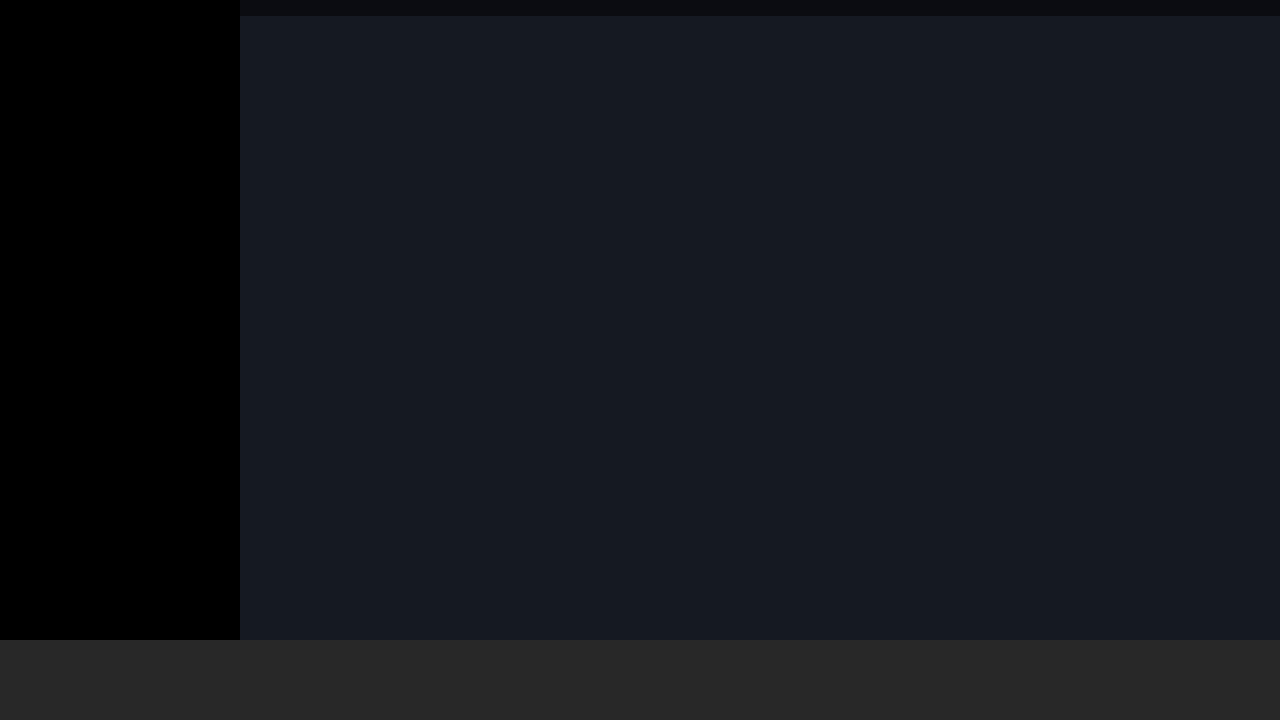
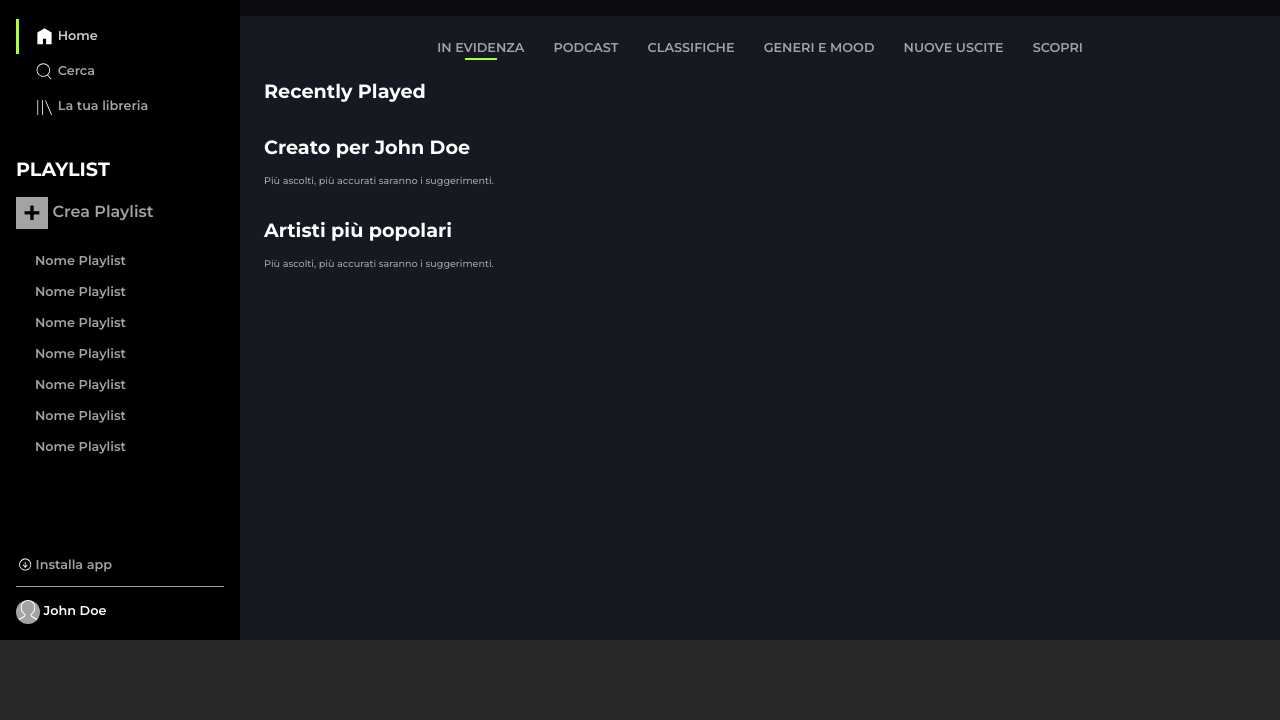
Before and after one commit to expldec/html-css-spotifyweb, a plain HTML site: page index.html in a window 1280 px wide. Shown: the part 80-800 px from the top of the page. Drawn offline with Linux system fonts and the light colour scheme.

Commit message:
aggiunti stili sidebar e bozza main content

```diff
--- a/css/styles.css
+++ b/css/styles.css
@@ -5,32 +5,180 @@
     box-sizing: border-box;
 }
 
+/* COMMON */
+
 body {
     font-family: 'Montserrat', sans-serif;
+    font-weight: 600;
+    font-size: 0.8rem;
+    color: #a3a3a3;
 }
 
+a {
+    text-decoration: none;
+    color: inherit;
+}
+
+a:hover {
+    color: white;
+}
+
+ul {
+    list-style: none;
+}
 
 /* TOP */
-.top {
+#top {
     display: flex;
     width: 100%;
     height: calc(100vh - 5rem);
 }
 
-.sidebar {
+
+/* SIDEBAR COMMON */
+#sidebar {
     width: 15rem;
+    height: 100%;
     background-color: black;
+    display: flex;
+    flex-direction: column;
+    align-content: flex-start;
 }
 
-.content {
+#sidebar > div {
+    padding: 1rem;
+    width: 100%;
+}
+
+#sidebar h2 {
+    color: white;
+    margin-bottom: 1rem;
+}
+
+#sidebar li {
+    padding: 0.5rem 1rem;
+    border-left: 3px solid transparent;
+}
+
+/* SIDEBAR LOGO */
+#sidebar .logo img {
+    height: 3rem;
+}
+
+/* SIDEBAR NAV */
+
+#nav {
+    padding: 0;
+}
+
+#nav img {
+    height: 1.5em;
+    vertical-align: middle;
+}
+
+#nav li.active {
+    border-left: 3px solid #adff2f;
+    color: #cecece;
+}
+
+
+/* SIDEBAR PLAYLIST */
+#sidebar #playlist-header {
+    padding-bottom: 0;
+}
+
+#sidebar #playlist-list {
+    padding-top: 0;
+    overflow-y: auto;
+    min-height: 5rem;
+}
+
+#create-playlist {
+    font-size: 1rem;
+    margin-bottom: 1rem;
+}
+
+.add-icon {
+    display: inline-block;
+    height: 2rem;
+    width: 2rem;
+    font-size: 2rem;
+    text-align: center;
+    line-height: 2rem;
+    vertical-align: middle;
+    background-color: #a3a3a3;
+    color: black;
+}
+
+#create-playlist:hover .add-icon {
+    background-color: white;
+}
+#create-playlist:hover a {
+    color: white;
+}
+
+
+/* SIDEBAR BOTTOM */
+#sidebar-bottom {
+    margin-top: auto;
+}
+
+.download-link img {
+    height: 1rem;
+    vertical-align: middle;
+}
+
+#sidebar-bottom .separator {
+    background-color:#a3a3a3;
+    height: 1px;
+    margin: 0.8rem 0;
+}
+
+.profile-pic {
+    display: inline-block;
+    width: 1.5rem;
+    height: 1.5rem;
+    border-radius: 1rem;
+    background-color: #a3a3a3;
+    background-image: url('../img/profile.svg');
+    background-size: cover;
+    vertical-align: middle;
+}
+
+.profile-name {
+    color: white;
+    font-weight: 600;
+}
+
+
+/* MAIN CONTENT DIV */
+/* COMMON */
+#content {
     background-color: #141922;
     width: calc(100% - 15rem);
 /* altezza fissa 100vh meno l'altezza del footer */
     height: calc(100vh - 5rem);
     overflow-y: auto;
+    padding: 1rem;
 }
 
-.banner-overlay {
+#content > div {
+    padding: 0.5rem;
+}
+
+#content h2 {
+    color: white;
+    margin-bottom: 1rem;
+}
+
+#content h3 {
+    font-size: 0.6rem;
+    font-weight: 500;
+    margin-bottom: 1rem;
+}
+
+/* OVERLAID BANNER */
+#banner-overlay {
     position: fixed;
     top: 0;
     left: 15rem;
@@ -53,9 +201,44 @@ body {
     text-transform: uppercase;
 }
 
+#upgrade-btn:hover {
+    transform: scale(1.1);
+}
+
+/* uso un div spaziatore per spingere il
+contenuto sotto il banner senza "sporcare"
+i div del contenuto con margini o padding
+indebiti */
+
+#top-spacer {
+    height: 6rem;
+    width: 100%;
+}
+
+#categories {
+    text-align: center;
+}
+
+#categories li {
+    display: inline-block;
+    margin: 0 0.8rem;
+    text-transform: uppercase;
+}
+
+#categories li.active::after {
+    content: '';
+    display: block;
+    margin: 0.2rem auto;
+    background-color: #adff2f;
+    width: 2rem;
+    height: 2px;
+}
+
 /* BOTTOM */
-.bottom {
+#bottom {
     width: 100%;
     height: 5rem;
     background-color: #282828;
+    position: relative;
+    z-index: 10;
 }
--- a/index.html
+++ b/index.html
@@ -12,18 +12,97 @@
     <title>Spotify</title>
 </head>
 <body>
-    <div class="top">
-        <div class="sidebar">
-
+    <div id="top">
+        <div id="sidebar">
+            <div class="logo">
+                <img src="img/logo.svg" alt="">
+            </div>
+            <div id="nav">
+                <ul>
+                    <li class="active">
+                        <a href="#">
+                            <img src="img/home.svg" alt="">
+                            <span class="label">Home</span>
+                        </a>
+                    </li>
+                    <li>
+                        <a href="#">
+                            <img src="img/search.svg" alt="">
+                            <span class="label">Cerca</span>
+                        </a>
+                    </li>
+                    <li>
+                        <a href="#">
+                            <img src="img/libreria.svg" alt="">
+                            <span class="label">La tua libreria</span>
+                        </a>
+                    </li>
+                </ul>
+            </div>
+            <div id="playlist-header">
+                <h2>PLAYLIST</h2>
+                <div id="create-playlist">
+                    <a href="#">
+                    <span class="add-icon">+</span>
+                    Crea Playlist
+                    </a>
+                </div>
+            </div>
+            <div id="playlist-list">
+                <ul>
+                    <li><a href="#">Nome Playlist</a></li>
+                    <li><a href="#">Nome Playlist</a></li>
+                    <li><a href="#">Nome Playlist</a></li>
+                    <li><a href="#">Nome Playlist</a></li>
+                    <li><a href="#">Nome Playlist</a></li>
+                    <li><a href="#">Nome Playlist</a></li>
+                    <li><a href="#">Nome Playlist</a></li>
+                </ul>
+            </div>
+            <div id="sidebar-bottom">
+                <div class="download-link">
+                    <a href="#">
+                        <img src="img/download.svg" alt="">
+                        <span>Installa app</span>
+                    </a>
+                </div>
+                <div class="separator"></div>
+                <div class="profile">
+                    <span class="profile-pic"></span>
+                    <span class="profile-name">John Doe</span>
+                </div>
+            </div>
         </div>
-        <div class="content">
-            <div class="banner-overlay">
+        <div id="content">
+            <div id="banner-overlay">
                 <div id="upgrade-btn">
                     Effettua l'upgrade
                 </div>
             </div>
+            <div id="top-spacer"></div>
+            <div id="categories">
+                <ul>
+                    <li class="active"><a href="#">In evidenza</a></li>
+                    <li><a href="#">Podcast</a></li>
+                    <li><a href="#">Classifiche</a></li>
+                    <li><a href="#">Generi e Mood</a></li>
+                    <li><a href="#">Nuove uscite</a></li>
+                    <li><a href="#">Scopri</a></li>
+                </ul>
+            </div>
+            <div id="recently-played">
+                <h2>Recently Played</h2>
+            </div>
+            <div id="for-you">
+                <h2>Creato per John Doe</h2>
+                <h3>Più ascolti, più accurati saranno i suggerimenti.</h3>
+            </div>
+            <div id="top-artists">
+                <h2>Artisti più popolari</h2>
+                <h3>Più ascolti, più accurati saranno i suggerimenti.</h3>
+            </div>
         </div>
     </div>
-    <div class="bottom"></div>
+    <div id="bottom"></div>
 </body>
 </html>
```
